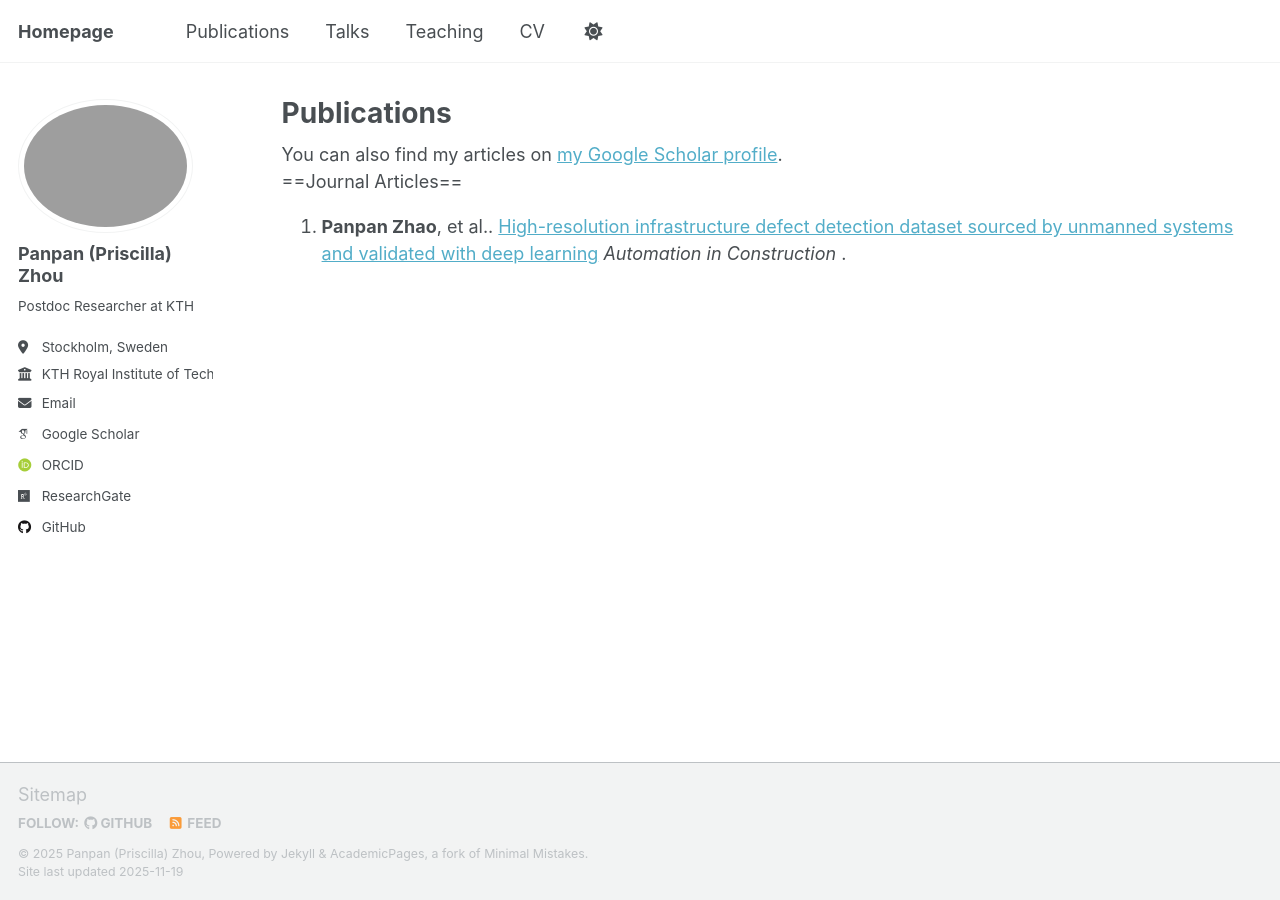
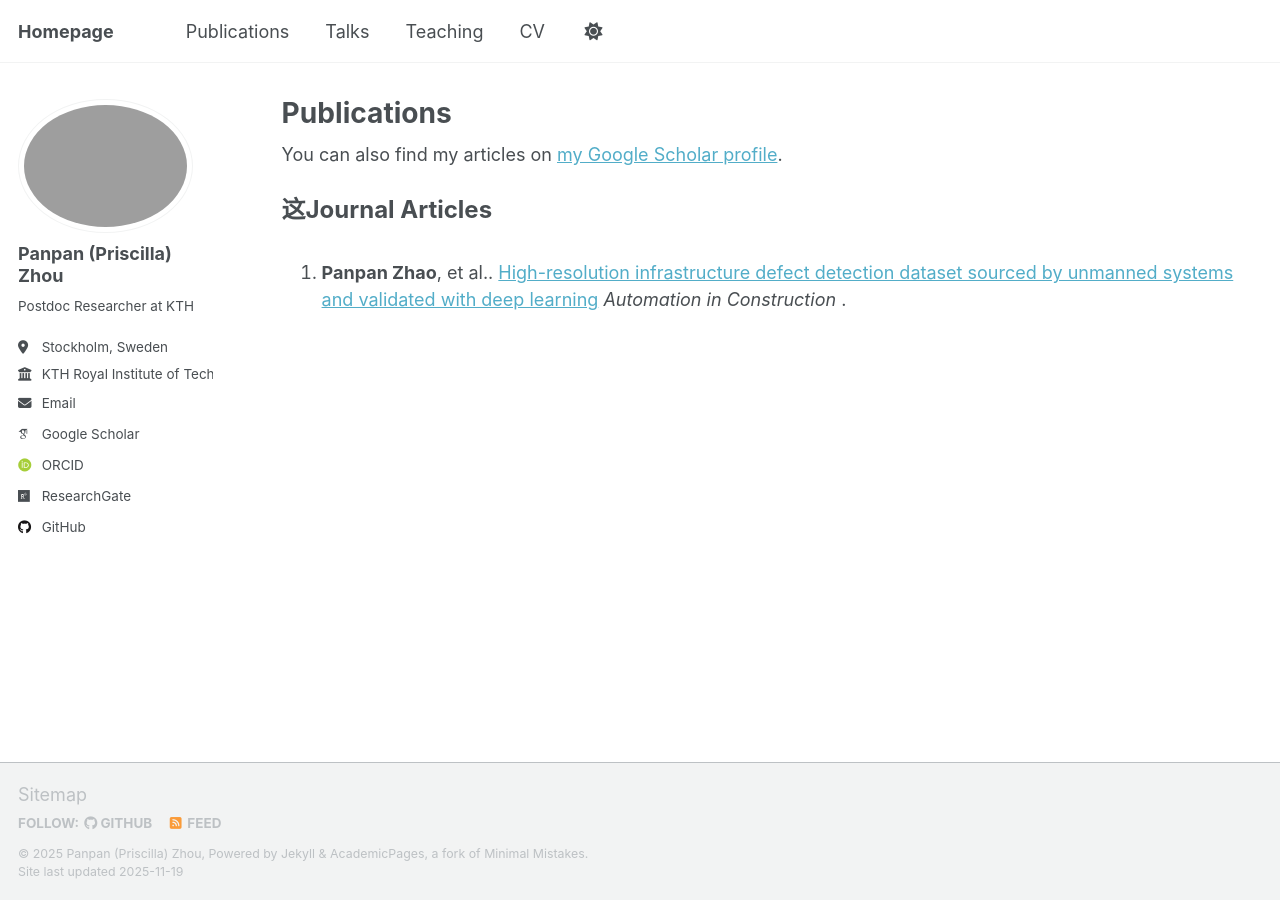
Before and after one commit to PanpanZhou11/Panpan-Zhou.github.io, a Jekyll site: the page built from _pages/publications.html, in a window 1280 px wide. Built offline with Jekyll 4.4.1, drawn with Linux system fonts in a browser that asks for light colours; some web fonts are replaced; a script that is not in the unit is left out.

Commit message:
Update publications.html

```diff
--- a/_pages/publications.html
+++ b/_pages/publications.html
@@ -37,7 +37,9 @@ author_profile: true
 
 
 
- ==Journal Articles==
+ <p style="font-weight: bold; font-size: 24px;">
+  这Journal Articles
+</p>
 
 
 <ol>
```
